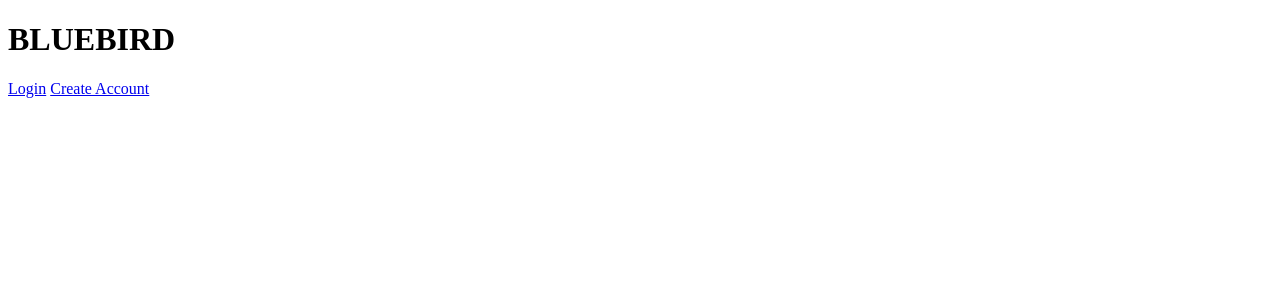
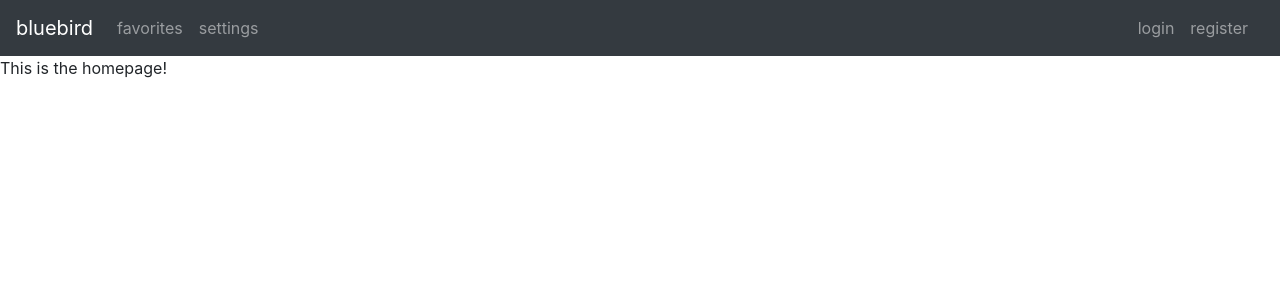
Before and after one commit to kravago/bluebird, a Flask app: page / in a window 1280 px wide. Shown: the top 300 px of the page. Run offline with Flask 2, Linux system fonts and the light colour scheme; some libraries are stand-ins or nearby versions.

Commit message:
added nav bar

```diff
--- a/templates/base.html
+++ b/templates/base.html
@@ -5,7 +5,38 @@
   <meta http-equiv="X-UA-Compatible" content="IE=edge">
   <meta name="viewport" content="width=device-width, initial-scale=1.0">
   <title>{% block title %}{% endblock %}</title>
+  <link rel="stylesheet" href="https://cdn.jsdelivr.net/npm/bootstrap@4.0.0/dist/css/bootstrap.min.css" integrity="sha384-Gn5384xqQ1aoWXA+058RXPxPg6fy4IWvTNh0E263XmFcJlSAwiGgFAW/dAiS6JXm" crossorigin="anonymous">
 </head>
+
+<body>
+  <nav class="navbar navbar-expand-lg navbar-dark bg-dark justify-content-between">
+    <a href="/" class="navbar-brand">bluebird</a>
+    <button class="navbar-toggler" type="button" data-toggle="collapse" data-target="#navbarSupportedContent" aria-controls="navbarSupportedContent" aria-expanded="false" aria-label="Toggle navigation">
+      <span class="navbar-toggler-icon"></span>
+    </button>
+
+    <div class="collapse navbar-collapse" id="navbarNav">
+
+      <ul class="navbar-nav">
+        <li class="nav-item">
+          <a class="nav-link" href="#">favorites</a>
+        </li>
+        <li class="nav-item">
+          <a class="nav-link" href="#">settings</a>
+        </li>
+      </ul>
+
+      <ul class="navbar-nav ml-auto">
+        <li class="nav-item">
+          <a class="nav-link" href="/login">login</a>
+        </li>
+        <li class="nav-item">
+          <a class="nav-link mr-sm-2" href="/register">register</a>
+        </li>
+      </ul>
+
+    </div>
+  </nav>
 
   {% for msg in get_flashed_messages() %}
   <p>{{ msg }}</p>
@@ -13,4 +44,10 @@
 
   {% block content %}
   {% endblock %}
+
+  <script src="https://code.jquery.com/jquery-3.2.1.slim.min.js" integrity="sha384-KJ3o2DKtIkvYIK3UENzmM7KCkRr/rE9/Qpg6aAZGJwFDMVNA/GpGFF93hXpG5KkN" crossorigin="anonymous"></script>
+  <script src="https://cdn.jsdelivr.net/npm/popper.js@1.12.9/dist/umd/popper.min.js" integrity="sha384-ApNbgh9B+Y1QKtv3Rn7W3mgPxhU9K/ScQsAP7hUibX39j7fakFPskvXusvfa0b4Q" crossorigin="anonymous"></script>
+  <script src="https://cdn.jsdelivr.net/npm/bootstrap@4.0.0/dist/js/bootstrap.min.js" integrity="sha384-JZR6Spejh4U02d8jOt6vLEHfe/JQGiRRSQQxSfFWpi1MquVdAyjUar5+76PVCmYl" crossorigin="anonymous"></script>
+</body>
+
 </html>
--- a/templates/homepage.html
+++ b/templates/homepage.html
@@ -2,7 +2,6 @@
 
 {% block content %}
 
-  <h1>BLUEBIRD</h1>
-  <a href="/login">Login</a>
-  <a href="/register">Create Account</a>
+  <p>This is the homepage!</p>
+
 {% endblock %}
```
Lines whose indentation alone changed are shown as unchanged.
